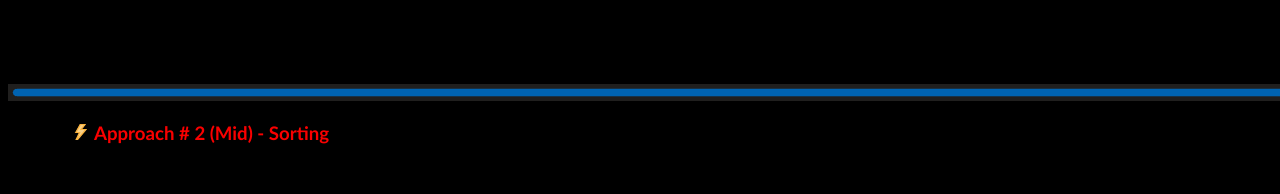
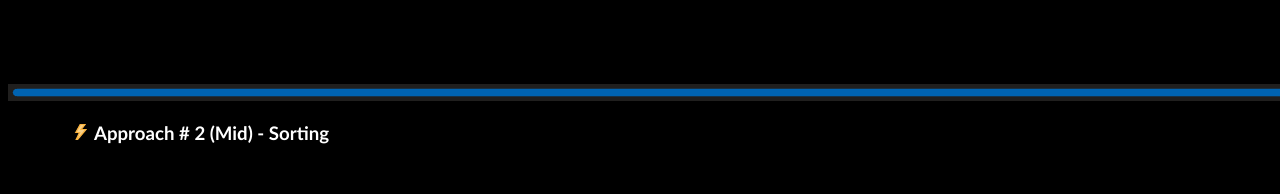
Before and after one commit to Mike11199/Leetcode-Notes, a plain HTML site: page Contains_Duplicate/Contains_Duplicate.htm in a window 1280 px wide. Shown: the part 1260-1454 px from the top of the page. Drawn offline with Linux system fonts and the light colour scheme.

Commit message:
Update styles.css

```diff
--- a/styles.css
+++ b/styles.css
@@ -2,6 +2,6 @@ body {
   background-color: black;
 }
 
-span:first-child {
+span:first-of-type {
   color: white;
 }
```
